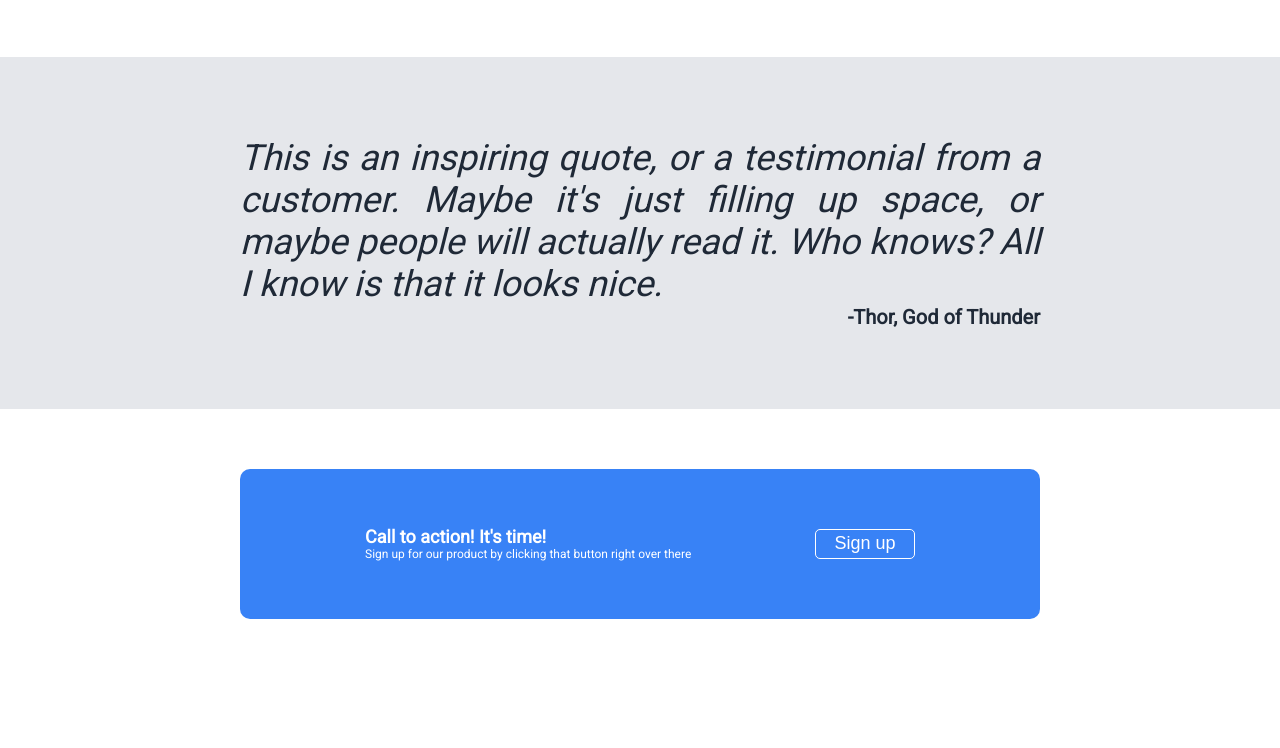
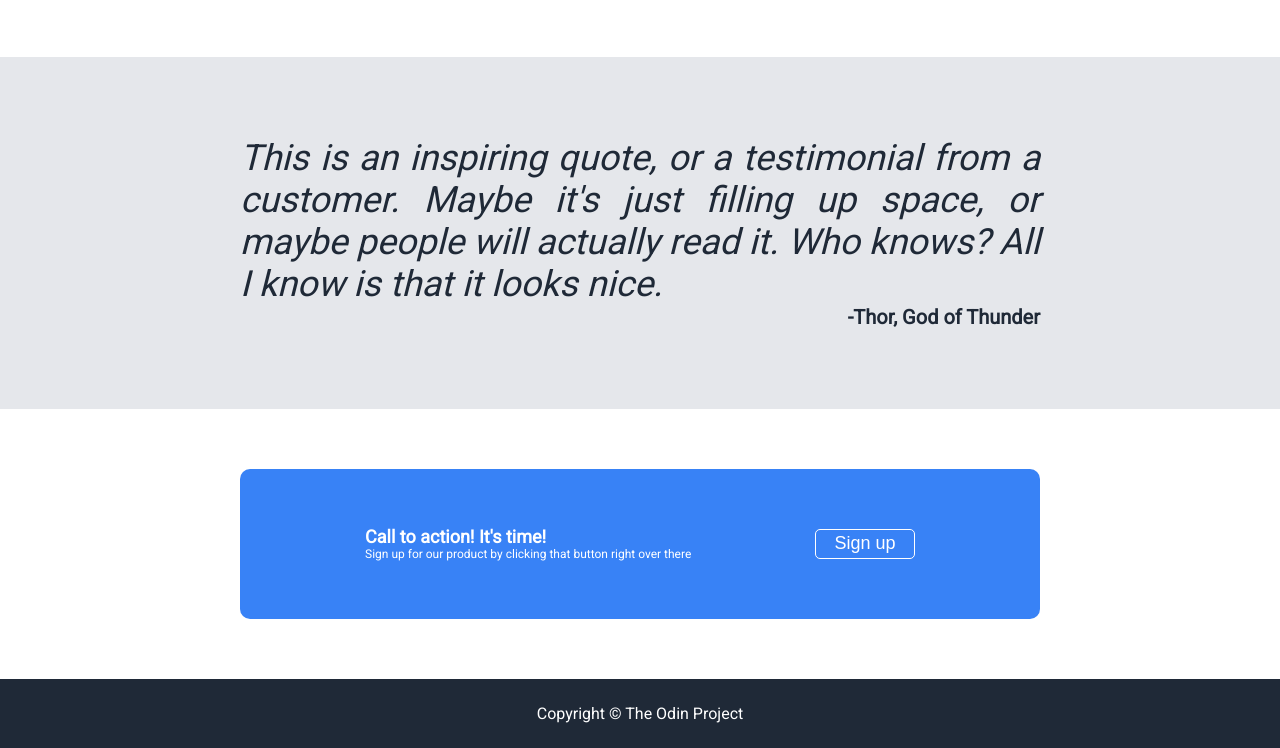
Before and after one commit to Omar4061/flexbox-project, a plain HTML site: page index.html in a window 1280 px wide. Shown: the part 818-1566 px from the top of the page. Before the commit the page ends 1497 px from the top, so only its background shows below. Drawn offline with Linux system fonts and the light colour scheme.

Commit message:
Added a footer to the webpage

```diff
--- a/index.html
+++ b/index.html
@@ -86,7 +86,13 @@
             </div>
 
         </div>
+    </div>
 
+    <!-- == Section V: Footer == -->
+    <div class="footer-section">
+        <p>
+            Copyright © The Odin Project
+        </p>
     </div>
 
 </body>
--- a/styles/main.css
+++ b/styles/main.css
@@ -208,3 +208,13 @@ body {
     width: 100px;
     height: 30px;
 }
+
+/* == Footer Section == */
+
+.footer-section{
+    background-color: #1F2937;
+    color: white;
+    text-align: center;
+    padding: 25px;
+
+}
```
